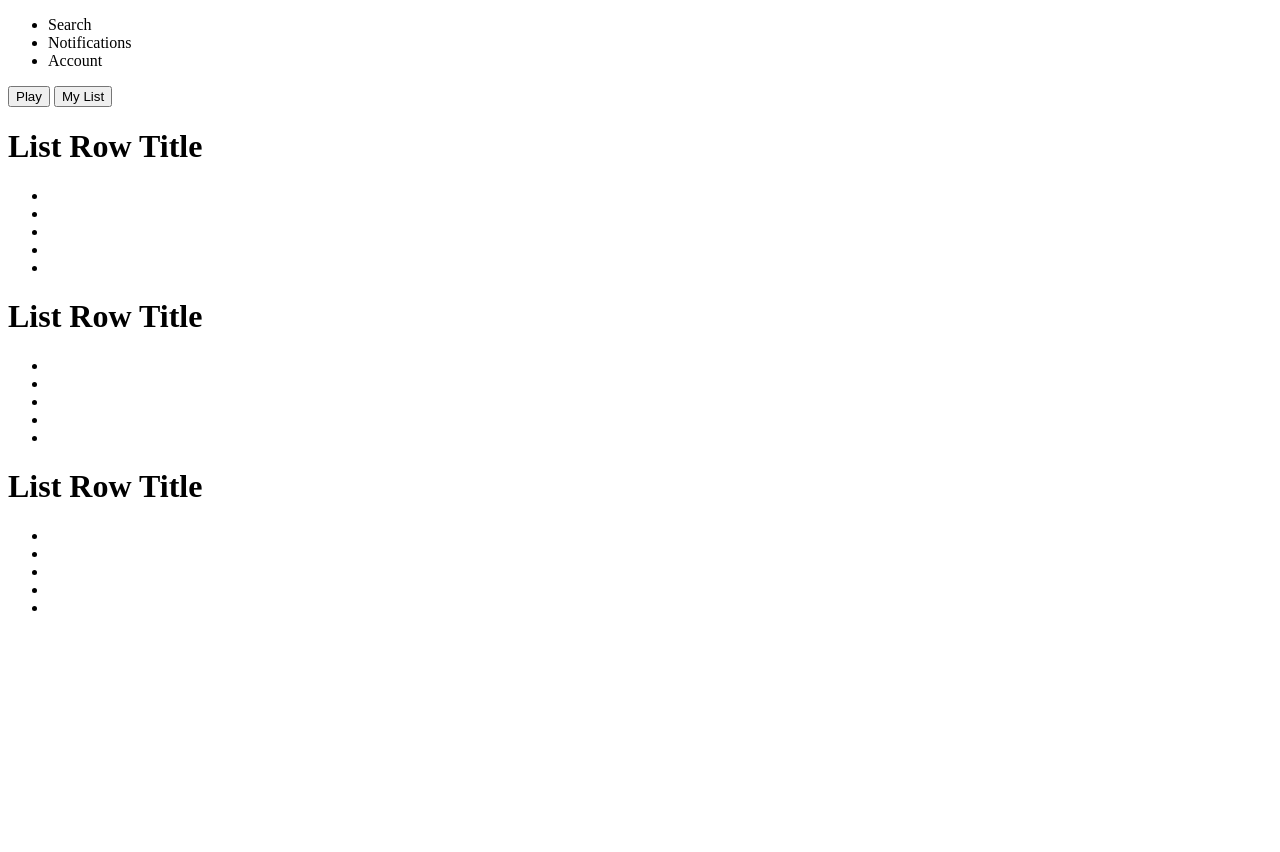
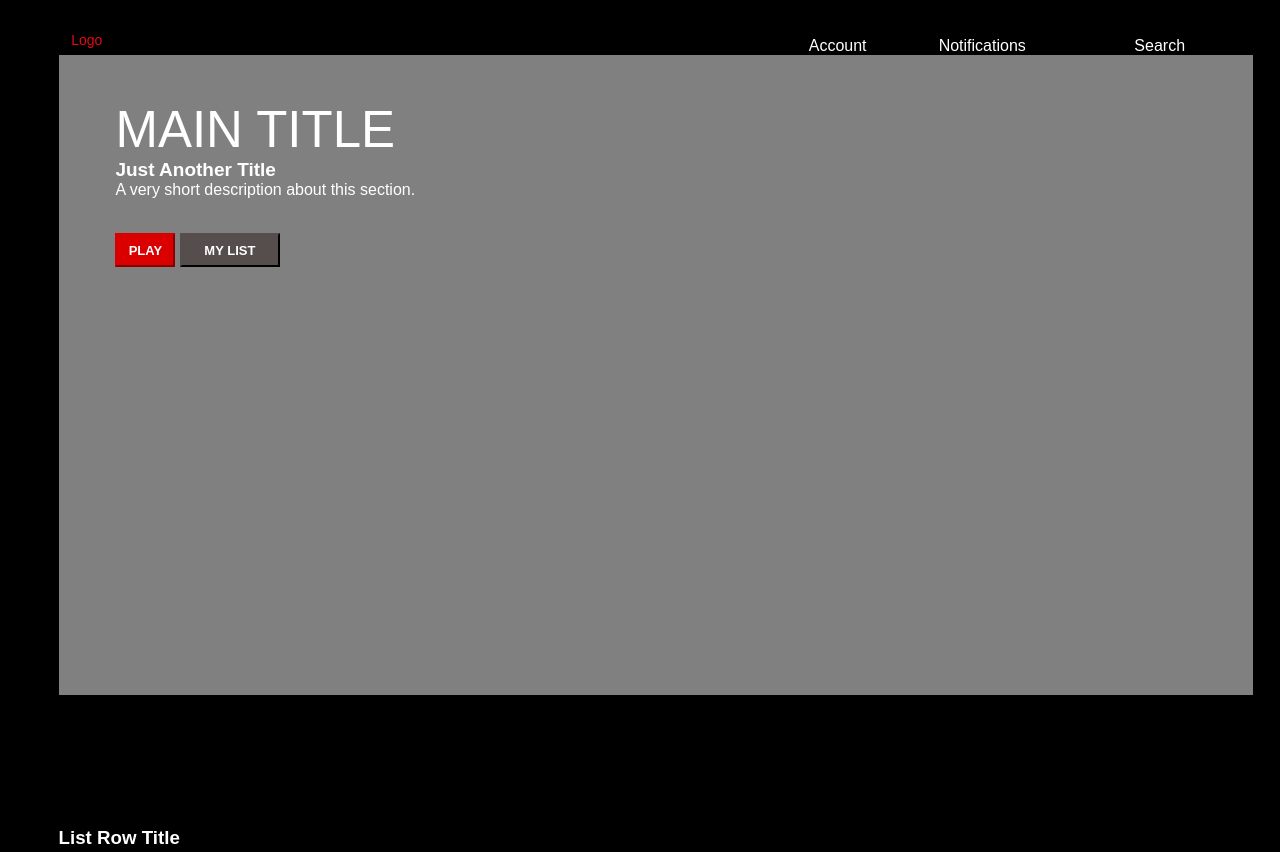
Before and after one commit to IsCruz/netflix_clone, a plain HTML site: page index.html in a window 1280 px wide. Shown: the top 852 px of the page. Before the commit the page ends 800 px from the top, so only its background shows below. Drawn offline with Linux system fonts and the light colour scheme.

Commit message:
Add styles, main

```diff
--- a/index.html
+++ b/index.html
@@ -4,13 +4,15 @@
     <meta charset="UTF-8">
     <meta name="viewport" content="width=device-width, initial-scale=1.0">
     <meta http-equiv="X-UA-Compatible" content="ie=edge">
+    <link rel="stylesheet" href="main.css">
     <title>Document</title>
 </head>
+
 <body>
     <!--START Header-->
-    <header>
-        <div class="headerLogo"></div>
-        <div>
+    <header >
+        <div class="headerLogo">Logo</div>
+        <div class="headerOptions">
             <ul>
                 <li>Search</li>
                 <li>Notifications</li>
@@ -19,22 +21,22 @@
         </div>
     </header>
     <!-- END Header-->
-    <div class="container">
+    <div id="container">
         <!--START Highlight Container-->
         <div class="highlightContainer">
-                <div class="mainTitle"></div>
-                <div class="secondaryTitle"></div>
-                <div class="description"></div>
+                <div class="mainTitle">Main Title</div>
+                <div class="secondaryTitle">Just Another Title</div>
+                <div class="description">A very short description about this section.</div>
                 <div class="optionButtons">
-                    <button>Play</button>
-                    <button>My List</button>
+                    <button class="playButton">Play</button>
+                    <button class="listButton">My List</button>
                 </div>
         </div>
         <!-- END Highlight Container-->
         <!--START List Container-->
         <div class="listContainer">
             <div class="listRow">
-                <div><h1>List Row Title</h1></div>
+                <div><h3>List Row Title</h3></div>
                 <ul class="listMovies">
                     <li class="movie"></li>
                     <li class="movie"></li>
@@ -44,7 +46,7 @@
                 </ul>
             </div>
             <div class="listRow">
-                    <div><h1>List Row Title</h1></div>
+                    <div><h3>List Row Title</h3></div>
                     <ul class="listMovies">
                         <li class="movie"></li>
                         <li class="movie"></li>
@@ -55,7 +57,7 @@
             </div>
             <div class="listRow">
                     <div>
-                        <h1>List Row Title</h1>
+                        <h3>List Row Title</h3>
                     </div>
                     <ul class="listMovies">
                         <li class="movie"></li>
--- /dev/null
+++ b/main.css
@@ -0,0 +1,109 @@
+body {
+    background-color:#000000;
+    font-family: Arial, Helvetica, sans-serif;
+    color: white;
+}
+header {
+    float: left;
+    margin-left: 5%;
+    margin-right: 5%;
+    width: 90%;
+    padding-top: 1%;
+}
+
+.headerLogo {
+    float: left;
+    width: 30%;
+    font-size: 14px;
+    margin-top: 1%;
+    color: rgb(229, 9, 20);
+}
+.headerOptions {
+    float:left;
+    width: 70%;
+    text-align: right;
+}
+
+.headerOptions ul {
+    width: 100%;
+}
+.headerOptions ul li {
+    width: 12%;
+    float: right;
+    margin-right: 8%;
+    list-style: none;
+}
+#container {
+    float: left;
+    width: 90%;
+    margin-left: 4%;
+    margin-right: 4%;
+}
+.highlightContainer {
+    width: 100%;
+    float: left;
+    height: 80vh;
+    background-color: gray;
+    padding-left: 5%;
+}
+.mainTitle {
+    font-size: 51px;
+    text-transform: uppercase;
+    margin-top: 4%;
+}
+.secondaryTitle {
+    font-weight: bold;
+    font-size: 19px;
+}
+.optionButtons {
+    margin-top: 3%;
+}
+.playButton {
+    font-weight: bold;
+    background-color: #db0000;
+    color: white;
+    height: 34px;
+    width: 60px;
+    text-transform: uppercase;
+    border-color: #db0000;
+    font-size: 13px;
+}
+
+.listButton {
+    font-weight: bold;
+    background-color: #564D4D;
+    color: white;
+    height: 34px;
+    font-size: 13px;
+    width: 100px;
+    border-color: #564D4D;
+    text-transform: uppercase;
+}
+
+.listContainer {
+    float: left;
+    margin-top: 5%;
+    width: 100%;
+    height: auto;
+}
+.listRow {
+    width: 100%;
+    height: 220px;
+    float: left;
+    overflow-x: scroll;
+    margin-top: 5%;
+}
+
+.listMovies {
+    float: left;
+    width: 153%;
+    height: 200px;
+}
+.movie {
+    list-style: none;
+    float: left;
+    height: 79%;
+    width: 18%;
+    margin-left: 2%;
+    background-color: gray;
+}
```
